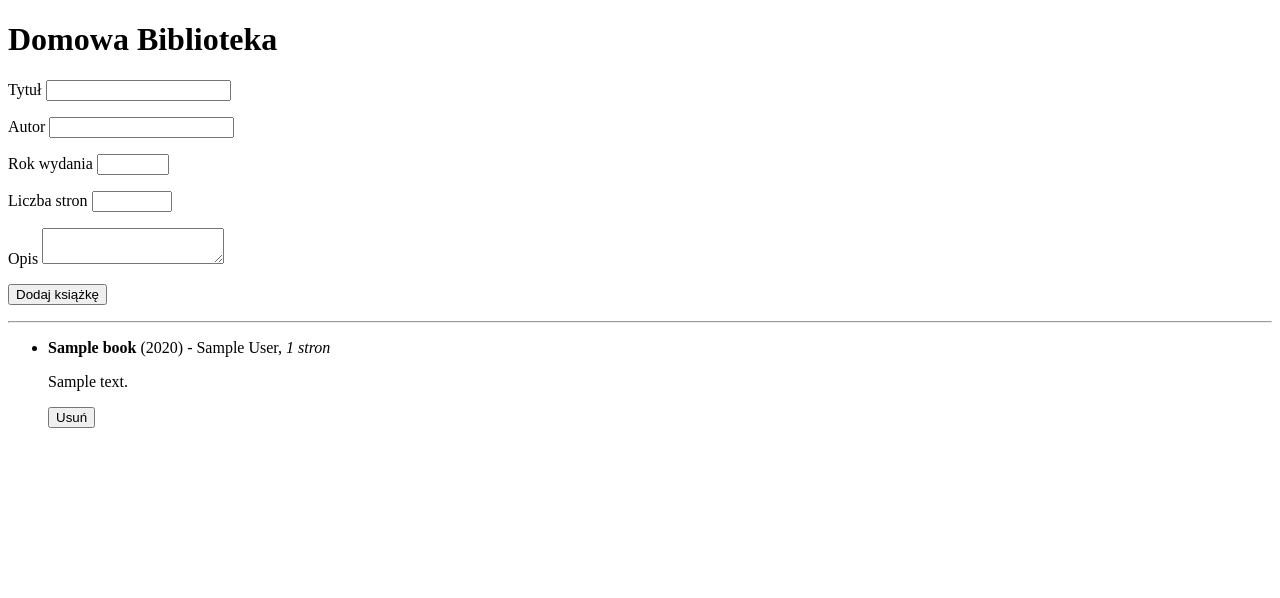
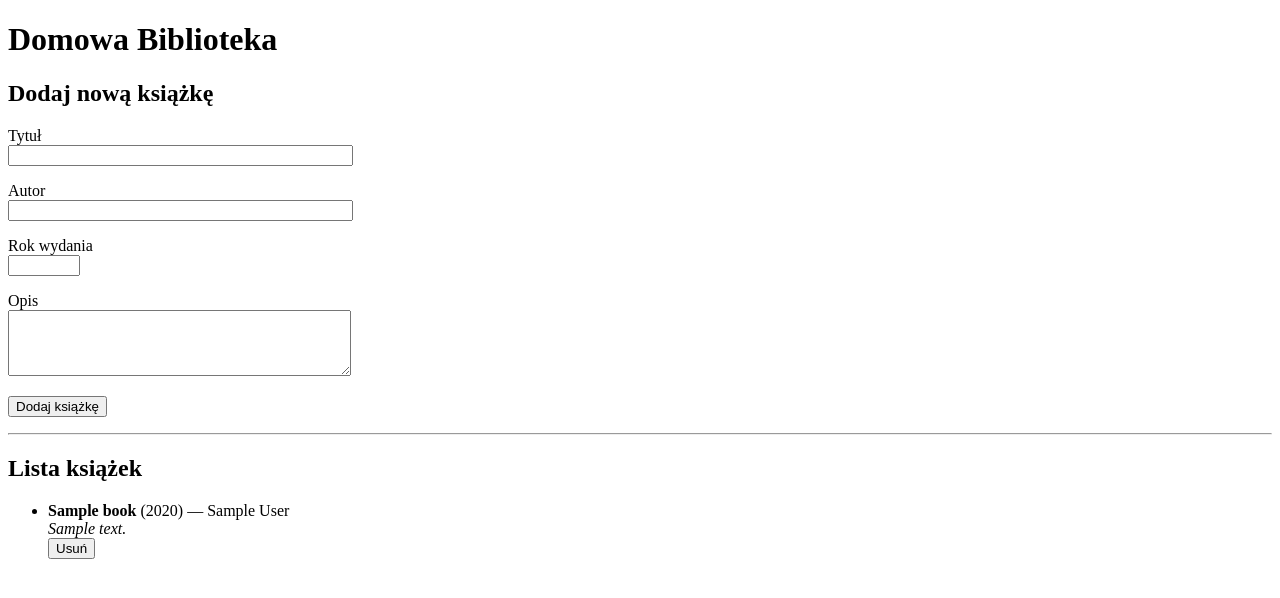
Before and after one commit to dawid19999/Modul9.3domowabiblioteka_katalog, a Flask app: template templates/index.html in a window 1280 px wide. Shown: the top 598 px of the page. Run offline with Flask 3, Linux system fonts and the light colour scheme; the template is opened without the code that fills it: values that come from a table or form of the project are taken from there, most other values are stand-ins (such as "Sample title", 1, 10 or a date in 2020).

Commit message:
Update index.html

```diff
--- a/templates/index.html
+++ b/templates/index.html
@@ -1,33 +1,47 @@
+
 
 <!DOCTYPE html>
 <html lang="pl">
 <head>
-    <meta charset="UTF-8">
+    <meta charset="UTF-8" />
     <title>Domowa Biblioteka</title>
 </head>
 <body>
     <h1>Domowa Biblioteka</h1>
 
-    <form action="{{ url_for('add_book') }}" method="POST">
+    <h2>Dodaj nową książkę</h2>
+    <form action="{{ url_for('index') }}" method="POST">
         {{ form.hidden_tag() }}
-        <p>{{ form.title.label }} {{ form.title() }}</p>
-        <p>{{ form.author.label }} {{ form.author() }}</p>
-        <p>{{ form.year.label }} {{ form.year() }}</p>
-        <p>{{ form.pages.label }} {{ form.pages() }}</p>  <!-- Dodane pole liczby stron -->
-        <p>{{ form.description.label }} {{ form.description() }}</p>
+        <p>
+            {{ form.title.label }}<br />
+            {{ form.title(size=40) }}
+        </p>
+        <p>
+            {{ form.author.label }}<br />
+            {{ form.author(size=40) }}
+        </p>
+        <p>
+            {{ form.year.label }}<br />
+            {{ form.year() }}
+        </p>
+        <p>
+            {{ form.description.label }}<br />
+            {{ form.description(rows=4, cols=40) }}
+        </p>
         <p><button type="submit">Dodaj książkę</button></p>
     </form>
 
-    <hr>
+    <hr />
 
+    <h2>Lista książek</h2>
     <ul>
     {% for book in books %}
         <li>
-                <strong>{{ book.title }}</strong> ({{ book.year }}) - {{ book.author }},
-                <em>{{ book.pages }} stron</em>  <!-- Dodane wyświetlanie liczby stron -->
-                <p>{{ book.description }}</p>
-                <form action="{{ url_for('delete_book', book_id=book.id) }}" method="POST">
-                    <button type="submit">Usuń</button>
+            <strong>{{ book.title }}</strong> ({{ book.year }}) — {{ book.author }}<br />
+            <em>{{ book.description }}</em><br />
+            <form action="{{ url_for('delete_book', book_id=book.id) }}" method="POST" style="display:inline;">
+                {{ delete_form.hidden_tag() }}
+                <button type="submit" onclick="return confirm('Czy na pewno chcesz usunąć tę książkę?');">Usuń</button>
             </form>
         </li>
     {% else %}
```
Lines whose indentation alone changed are shown as unchanged.
